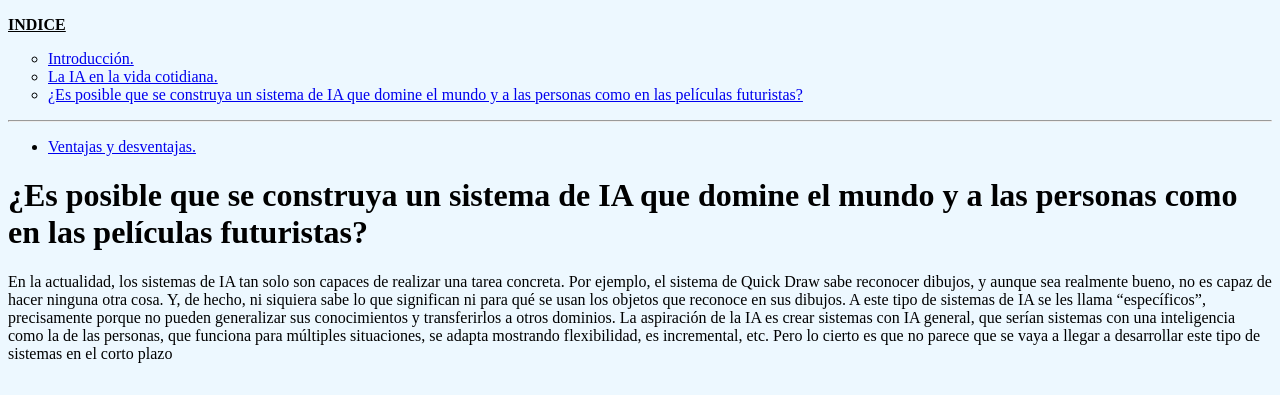
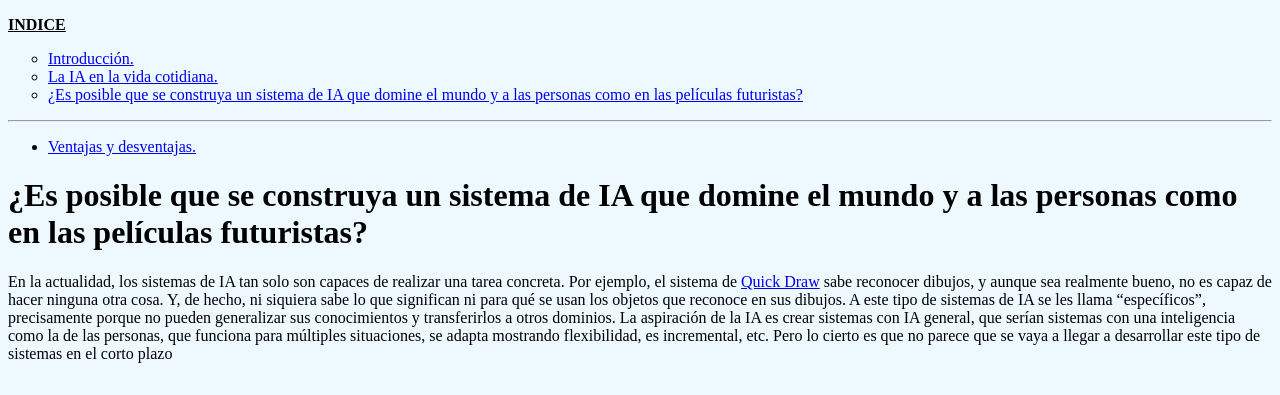
Before and after one commit to Inteligencia1artificial/Inteligencia1artificial.github.io, a plain HTML site: page 3ªparte del definitivo.html in a window 1280 px wide. Shown: the top 395 px of the page. Drawn offline with Linux system fonts and the light colour scheme; grey boxes are pictures that could not be loaded.

Commit message:
Update 3ªparte del definitivo.html

```diff
--- a/3ªparte del definitivo.html
+++ b/3ªparte del definitivo.html
@@ -25,7 +25,7 @@ mundo y a las personas como en las películas futuristas?</a></li>
 	<h1><b> ¿Es posible que se construya un sistema de IA que domine el
 mundo y a las personas como en las películas futuristas?</b></h1>
 	<p>En la actualidad, los sistemas de IA tan solo son capaces de realizar una tarea concreta. Por
-ejemplo, el sistema de Quick Draw sabe reconocer dibujos, y aunque sea realmente bueno, no
+ejemplo, el sistema de <a href="https://quickdraw.withgoogle.com/">Quick Draw</a> sabe reconocer dibujos, y aunque sea realmente bueno, no
 es capaz de hacer ninguna otra cosa. Y, de hecho, ni siquiera sabe lo que significan ni para qué
 se usan los objetos que reconoce en sus dibujos. A este tipo de sistemas de IA se les llama
 “específicos”, precisamente porque no pueden generalizar sus conocimientos y transferirlos a
```
